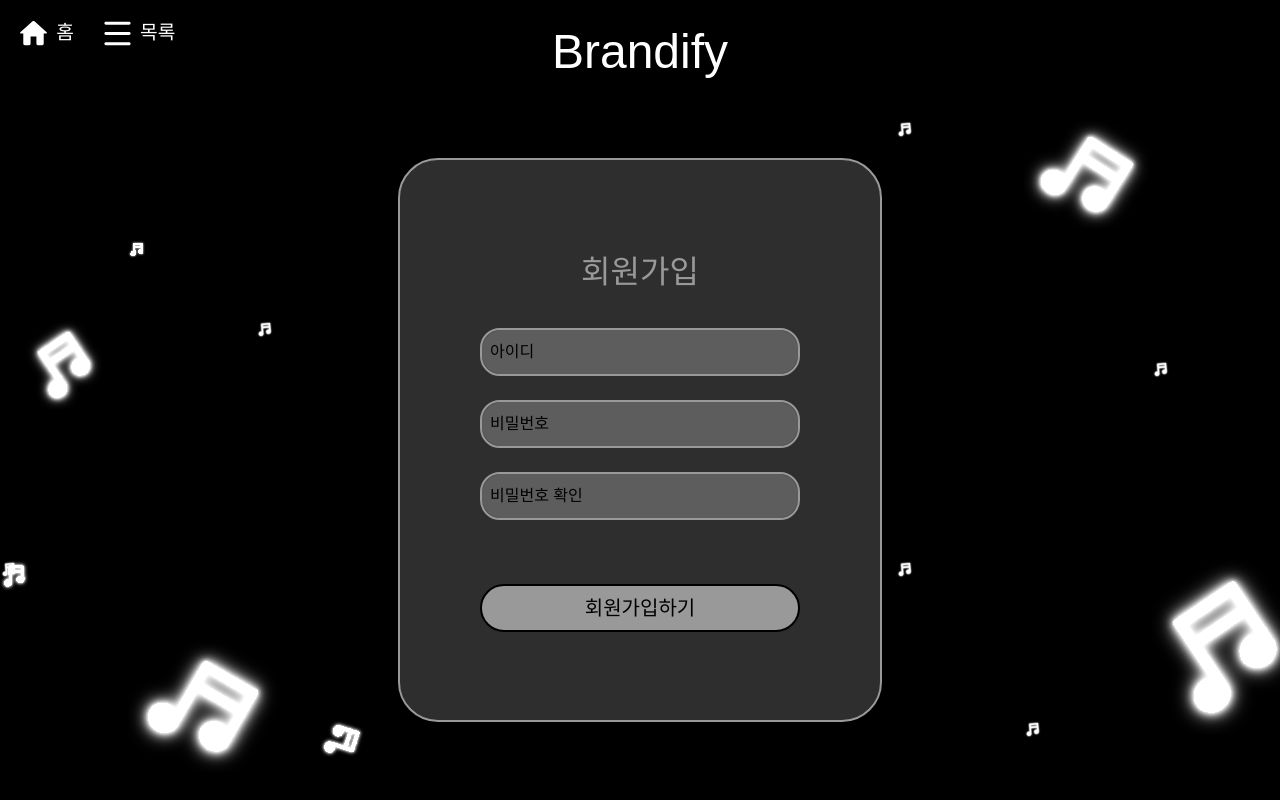
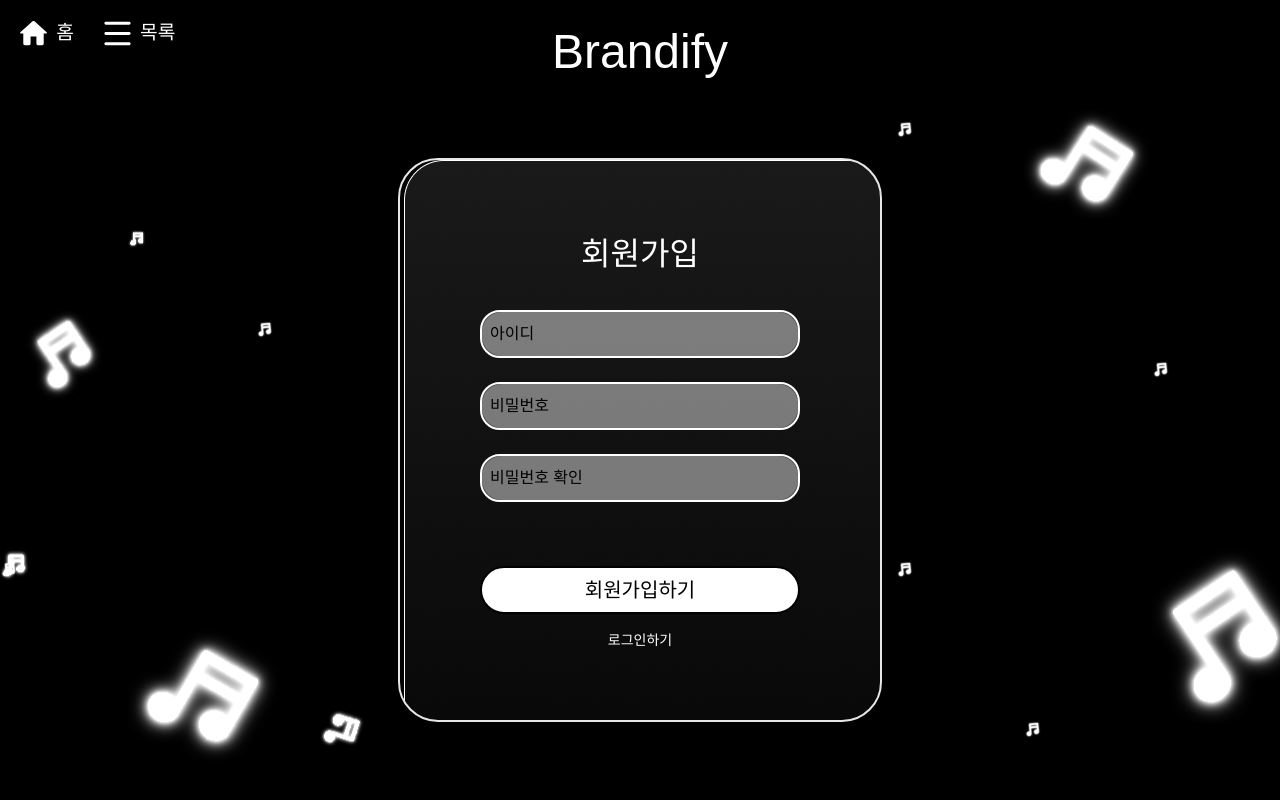
Before and after one commit to 2024-Summer-BootCamp-TeamG/Team, a React (Vite) app in the folder frontend/: page /signup in a window 1280 px wide. Built offline with nearby package versions, Linux system fonts and the light colour scheme; a web font is replaced by a local one.

Commit message:
회원가입페이지 디자인 수정

```diff
--- a/frontend/src/pages/MainPage.tsx
+++ b/frontend/src/pages/MainPage.tsx
@@ -76,14 +76,18 @@
                 step1
               </div>
               <div
-                className="w-full justify-between text-center text-4xl text-white"
+                className="flex w-full items-center justify-between text-center text-4xl text-white"
                 style={{ marginTop: '3rem', opacity: opacity }}
               >
-                <p>
+                <p className="text-[1rem] text-[#66CCFF]">
                   프로모션 하고 싶으신 제품 사진을 찍고 사진을 업로드 한 뒤
                   "브랜딩 start" 버튼을 눌러주세요
                 </p>
-                <img src={SignupFrame} alt="회원가입 사진" />
+                <img
+                  className="w-[50rem]"
+                  src={SignupFrame}
+                  alt="회원가입 사진"
+                />
               </div>
               <div
                 className="w-full justify-between text-center text-4xl text-white"
--- a/frontend/src/pages/SignUpPage.tsx
+++ b/frontend/src/pages/SignUpPage.tsx
@@ -1,10 +1,11 @@
 import React, { useState } from 'react';
 import axios from 'axios';
 import axiosInstance from '../api/axios';
-import { useNavigate } from 'react-router-dom';
+import { Link, useNavigate } from 'react-router-dom';
 import Background from '../components/Background';
 import NavBar from '../components/NavBar';
 import '../index.css';
+import SignInput from '../assets/ESignInput.png';
 
 // Input 컴포넌트 정의
 const Input: React.FC<{
@@ -99,7 +100,14 @@
           <NavBar />
           <div className="mt-[5rem] flex items-center justify-center">
             <div className="flex-col items-center justify-around space-y-8">
-              <div className="flex w-full items-center justify-between space-x-12 rounded-[2.5rem] border-2 border-white bg-white/30 opacity-60">
+              <div
+                className="flex h-full w-full items-center justify-between space-x-12 rounded-[2.5rem] border-2"
+                style={{
+                  backgroundImage: `url(${SignInput})`,
+                  // backgroundSize: 'cover',
+                }}
+              >
+                {' '}
                 <form
                   onSubmit={handleSubmit}
                   className="flex h-[35rem] w-[30rem] flex-col items-center justify-center rounded-xl bg-opacity-20"
@@ -134,6 +142,11 @@
                   <div className="font-['Cafe24 Danjunghae'] mt-[2rem] flex h-[3rem] w-[20rem] items-center justify-center text-xl font-normal text-black">
                     <Button type="submit" label="회원가입하기" />
                   </div>
+                  <Link to="/signin">
+                    <p className="mt-4 text-sm text-white hover:text-black">
+                      로그인하기
+                    </p>
+                  </Link>
                 </form>
               </div>
             </div>
```
